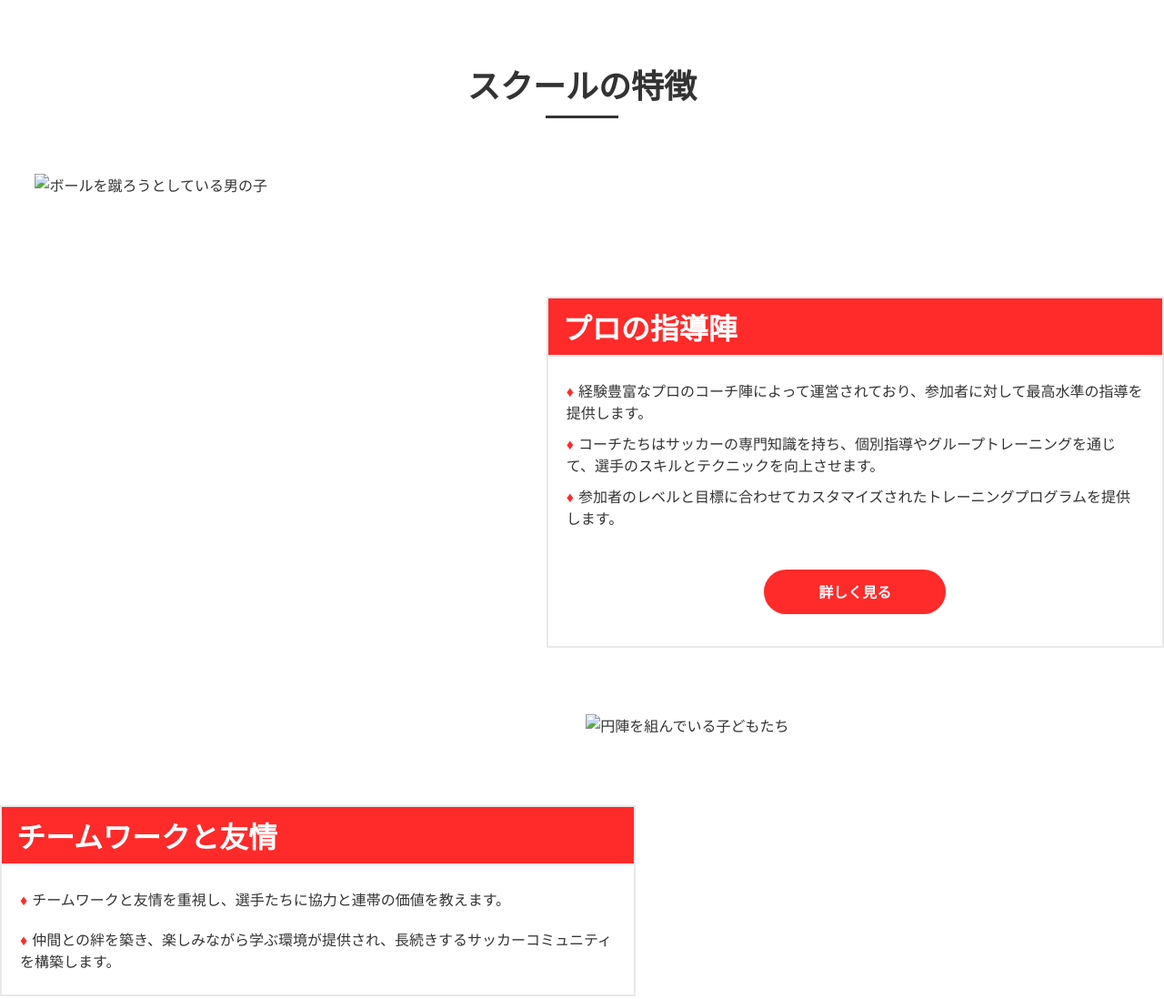
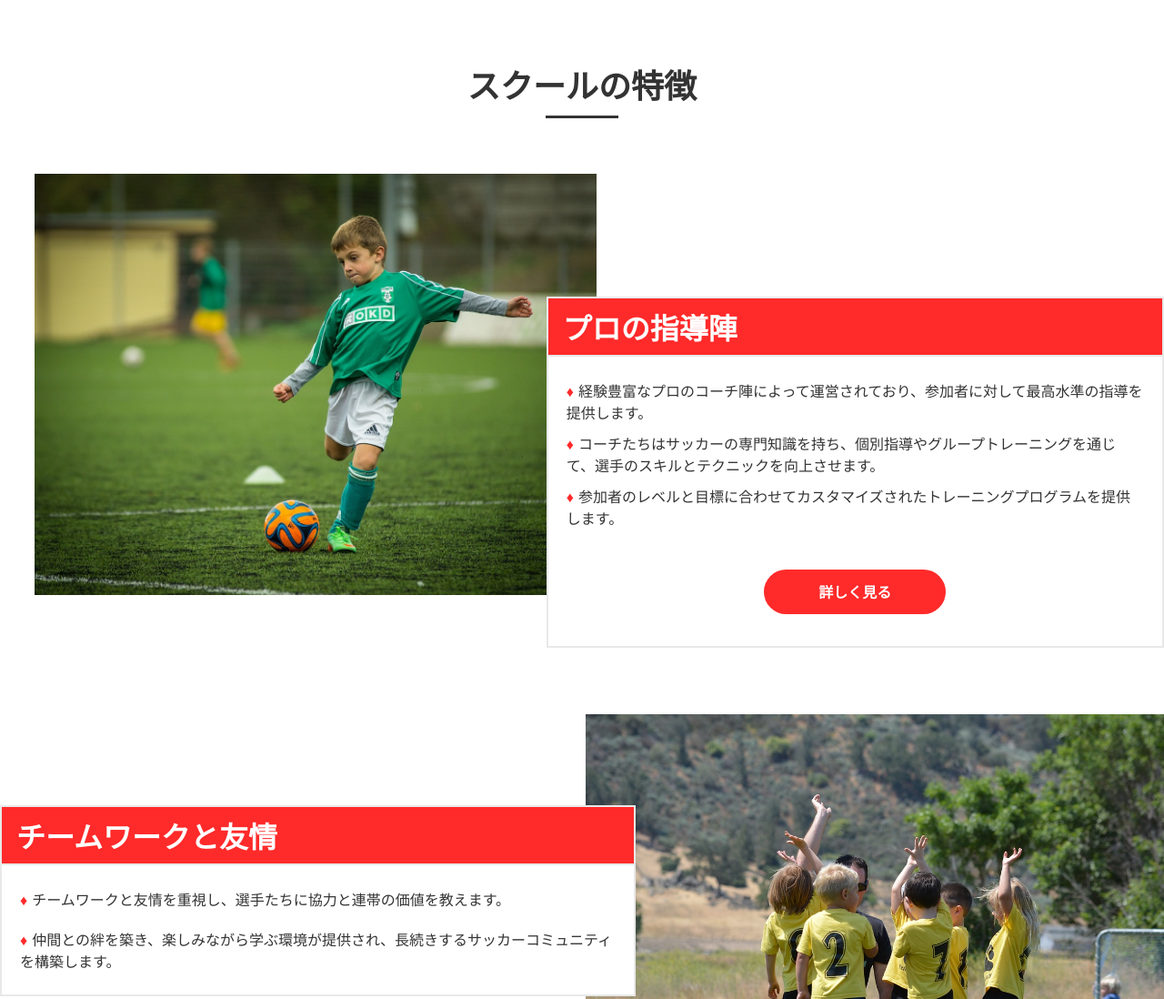
Before and after one commit to maki-1022/soccer-school, a plain HTML site: page index.html in a window 1280 px wide. Shown: the part 2806-3904 px from the top of the page at 91% size. Drawn offline with nearby package versions, Linux system fonts and the light colour scheme; files that its build step writes are made by us from their sources; the site is published under a folder, as on GitHub Pages, so addresses that start at the root find nothing.

Commit message:
画像パス修正

```diff
--- a/index.html
+++ b/index.html
@@ -115,7 +115,7 @@
             </div>
                 <div class="p-feature__outline">
                     <p class="p-feature__img-wrap js-scrollup">
-                        <img class="p-feature__img" src="/img/07.jpg" alt="ボールを蹴ろうとしている男の子">
+                        <img class="p-feature__img" src="img/07.jpg" alt="ボールを蹴ろうとしている男の子">
                     </p>
                     <div class="p-feature__detail u-pb15 js-scrollup">
                         <h3 class="p-feature__head">プロの指導陣</h3>
@@ -129,7 +129,7 @@
                 </div>
                 <div class="p-feature__outline p-feature__outline--reverse">
                     <p class="p-feature__img-wrap p-feature__img-wrap--reverse js-scrollup">
-                        <img class="p-feature__img" src="/img/08.jpg" alt="円陣を組んでいる子どもたち">
+                        <img class="p-feature__img" src="img/08.jpg" alt="円陣を組んでいる子どもたち">
                     </p>
                     <div class="p-feature__detail p-feature__detail--reverse js-scrollup">
                         <h3 class="p-feature__head">チームワークと友情</h3>
```
